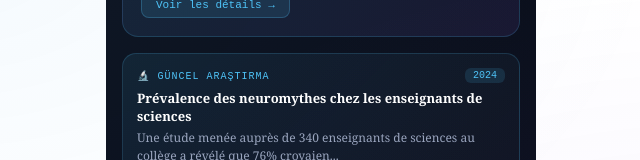
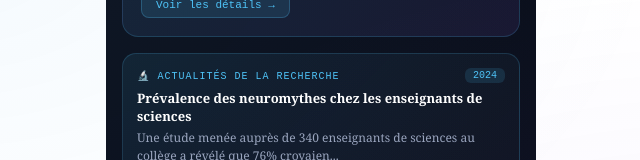
Before and after one commit to mustafayapayzeka/neurofen-fr, a React (Vite) app: page / in a window 1280 px wide. Shown: the part 226-386 px from the top of the page, without its empty margins (319-959 px from the left). Built offline with nearby package versions, Linux system fonts and the light colour scheme.

Commit message:
Translate research update label to French

```diff
--- a/src/App.jsx
+++ b/src/App.jsx
@@ -268,7 +268,7 @@ export default function App() {
             {arastirmalar.length > 0 && (
               <div onClick={()=>setAktifEkran("arastirmalar")} style={{ background:`linear-gradient(135deg,${arastirmalar[0].renk}18,rgba(255,255,255,0.02))`, border:`1px solid ${arastirmalar[0].renk}30`, borderRadius:14, padding:14, marginBottom:16, cursor:"pointer" }}>
                 <div style={{ display:"flex", alignItems:"center", gap:8, marginBottom:6 }}>
-                  <span style={{ fontSize:10, color:arastirmalar[0].renk, fontFamily:"monospace", letterSpacing:"1px" }}>🔬 GÜNCEL ARAŞTIRMA</span>
+                  <span style={{ fontSize:10, color:arastirmalar[0].renk, fontFamily:"monospace", letterSpacing:"1px" }}>🔬 ACTUALITÉS DE LA RECHERCHE</span>
                   <span style={{ marginLeft:"auto", background:`${arastirmalar[0].renk}22`, color:arastirmalar[0].renk, borderRadius:6, padding:"2px 8px", fontSize:10, fontFamily:"monospace" }}>{arastirmalar[0].yil}</span>
                 </div>
                 <div style={{ fontSize:13, fontWeight:600, color:"#fff", marginBottom:4 }}>{arastirmalar[0].baslik}</div>
```
